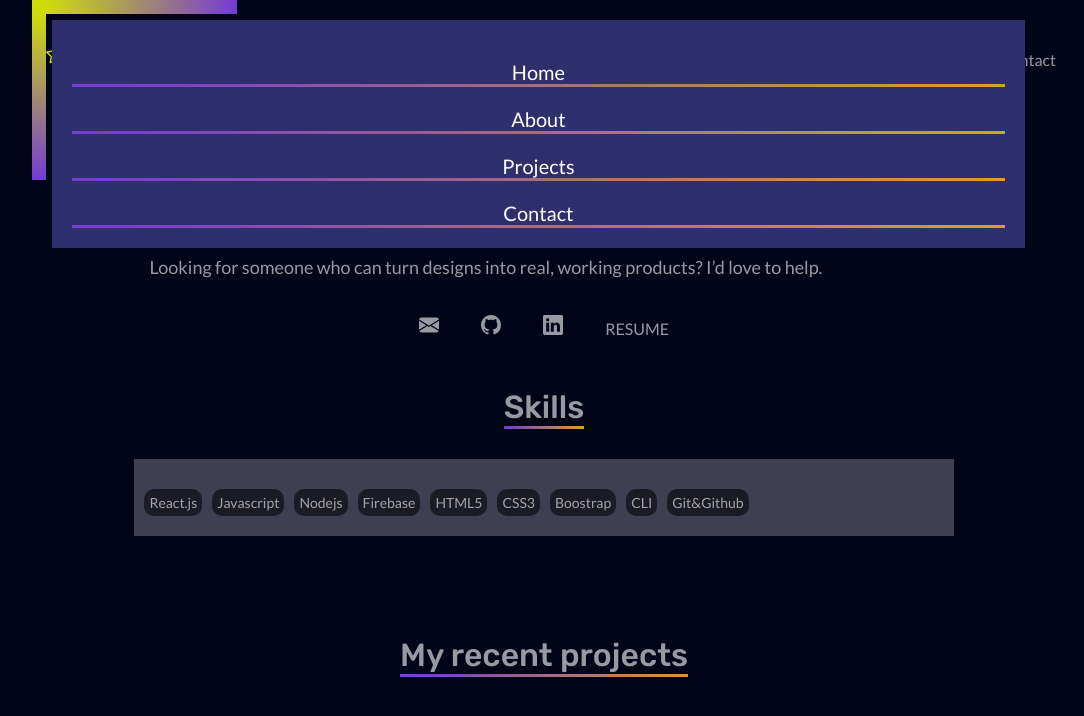
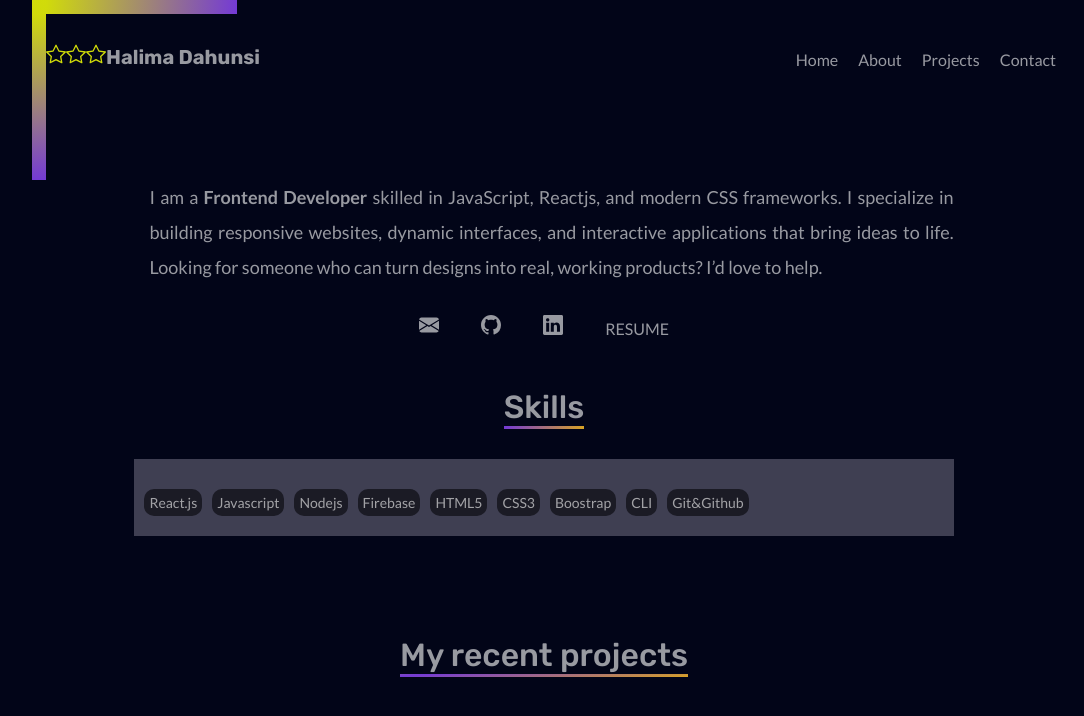
Before and after one commit to Halima-1/lymarh_d, a React (Vite) app: page / in a window 1280 px wide. Shown: the top 716 px of the page, without its empty margins (96-1180 px from the left). Built offline with nearby package versions, Linux system fonts and the light colour scheme.

Commit message:
portfolio updated

```diff
--- a/src/home.jsx
+++ b/src/home.jsx
@@ -128,7 +128,7 @@ useEffect(() => {
         </nav>
         {menubar? <BsMenuButton className="menuIcon" onClick={menu}/> :
         <GrClose className="menuIcon"  onClick={menu}/>}
-        <aside style={menubar? {display: "none"} :{display: "flex"}}>
+        <aside style={!menubar? {display: "none"} :{display: "flex"}}>
           <a href="#">Home</a>
           <a href="#about">About</a>
           <a href="#project">Projects</a>
```
